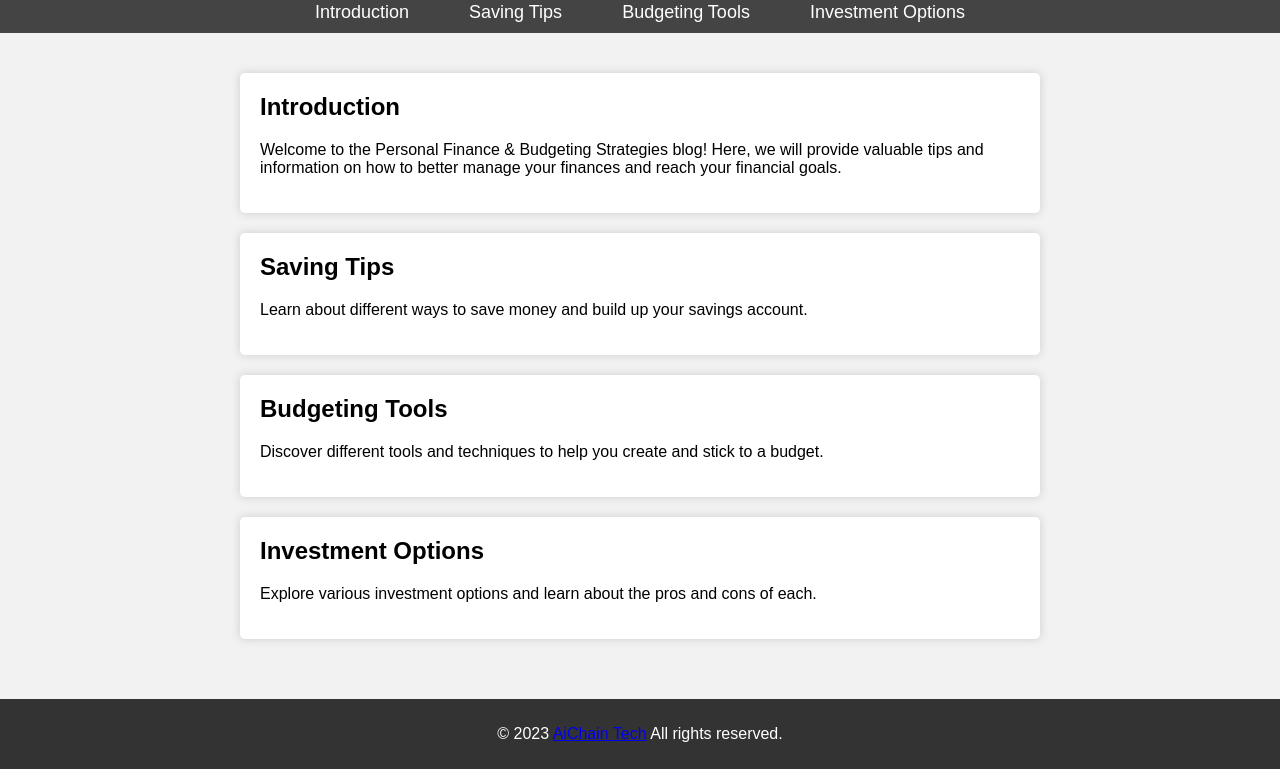
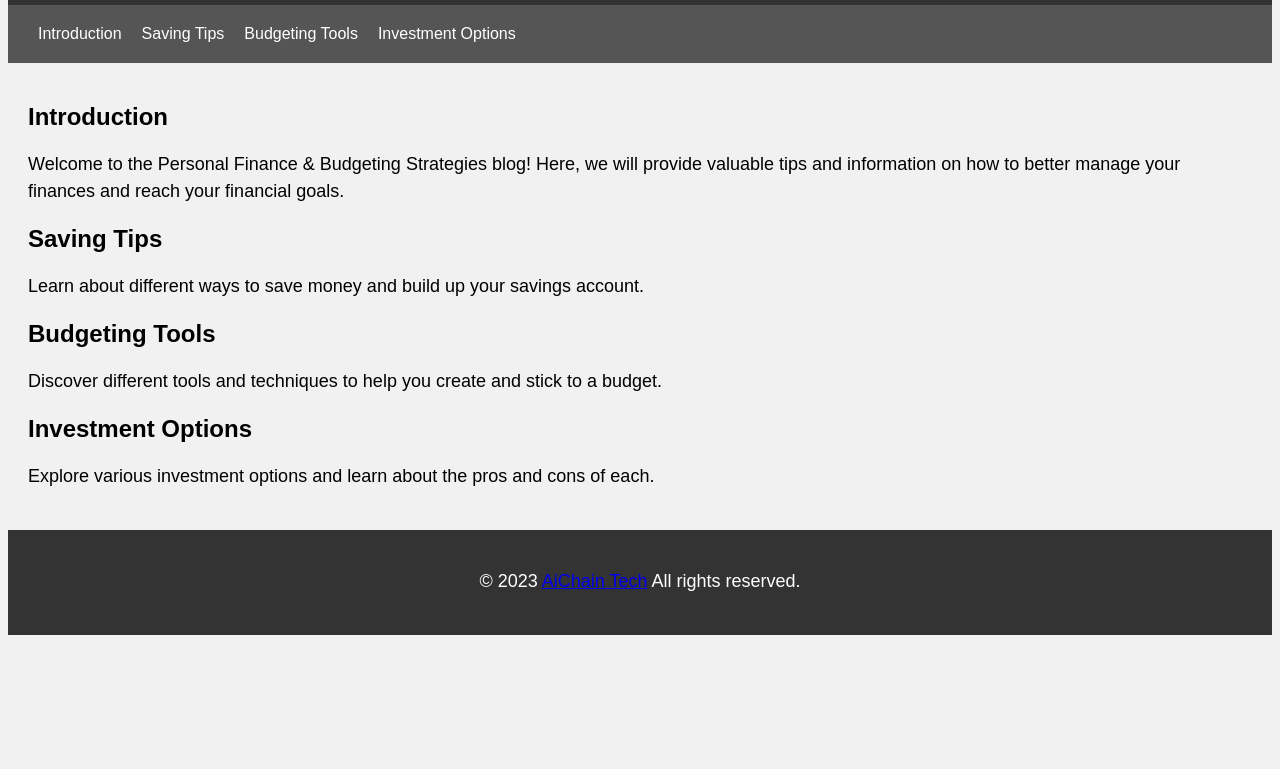
Before and after one commit to JohnNixon6972/Personal-Finance-Blog, a plain HTML site: page index.html in a window 1280 px wide. Shown: the part 85-854 px from the top of the page. After the commit the page ends 800 px from the top, so only its background shows below. Drawn offline with nearby package versions, Linux system fonts and the light colour scheme.

Commit message:
Added few cheange

```diff
--- a/style.css
+++ b/style.css
@@ -1,8 +1,6 @@
 body {
   font-family: Arial, sans-serif;
-    background-color: #f2f2f2;
-    margin: 0;
-    padding: 0;
+  background-color: #F1F1F1;
 }
 
 header {
@@ -14,60 +12,75 @@ body {
 
 header h1 {
   margin: 0;
+  font-size: 36px;
 }
 
 nav {
-    background-color: #444;
+  display: flex;
+  justify-content: space-between;
+  align-items: center;
+  padding: 20px;
+  background-color: #555;
   color: #fff;
-    display: flex;
-    justify-content: center;
 }
 
 nav ul {
   list-style: none;
+  display: flex;
   margin: 0;
   padding: 0;
-    display: flex;
 }
 
-  nav li {
+nav ul li {
   margin: 0 10px;
 }
 
-  nav a {
+nav ul a {
   color: #fff;
   text-decoration: none;
-    font-size: 18px;
-    padding: 10px 20px;
-    display: block;
 }
 
-  nav a:hover {
-    background-color: #555;
+nav ul a:hover {
+  color: #333;
 }
 
 main {
-    max-width: 800px;
-    margin: 20px auto;
   padding: 20px;
 }
 
-  section {
-    background-color: #fff;
-    padding: 20px;
-    margin-bottom: 20px;
-    border-radius: 5px;
-    box-shadow: 0 0 10px #ccc;
+.container {
+  max-width: 800px;
+  margin: 0 auto;
 }
 
-  section h2 {
-    margin-top: 0;
+h2 {
+  font-size: 24px;
+  margin-bottom: 20px;
+}
+
+p {
+  font-size: 18px;
+  line-height: 1.5;
+  margin-bottom: 20px;
+}
+
+.btn {
+  background-color: #333;
+  color: #fff;
+  padding: 10px 20px;
+  border-radius: 5px;
+  text-decoration: none;
+  transition: background-color 0.2s ease-in-out;
+}
+
+.btn:hover {
+  background-color: #555;
 }
 
 footer {
   background-color: #333;
   color: #fff;
-    padding: 10px;
+  padding: 20px;
   text-align: center;
 }
 
```
Also changed, not shown: bg-hero.jpg (added). Lines whose indentation alone changed are shown as unchanged.
